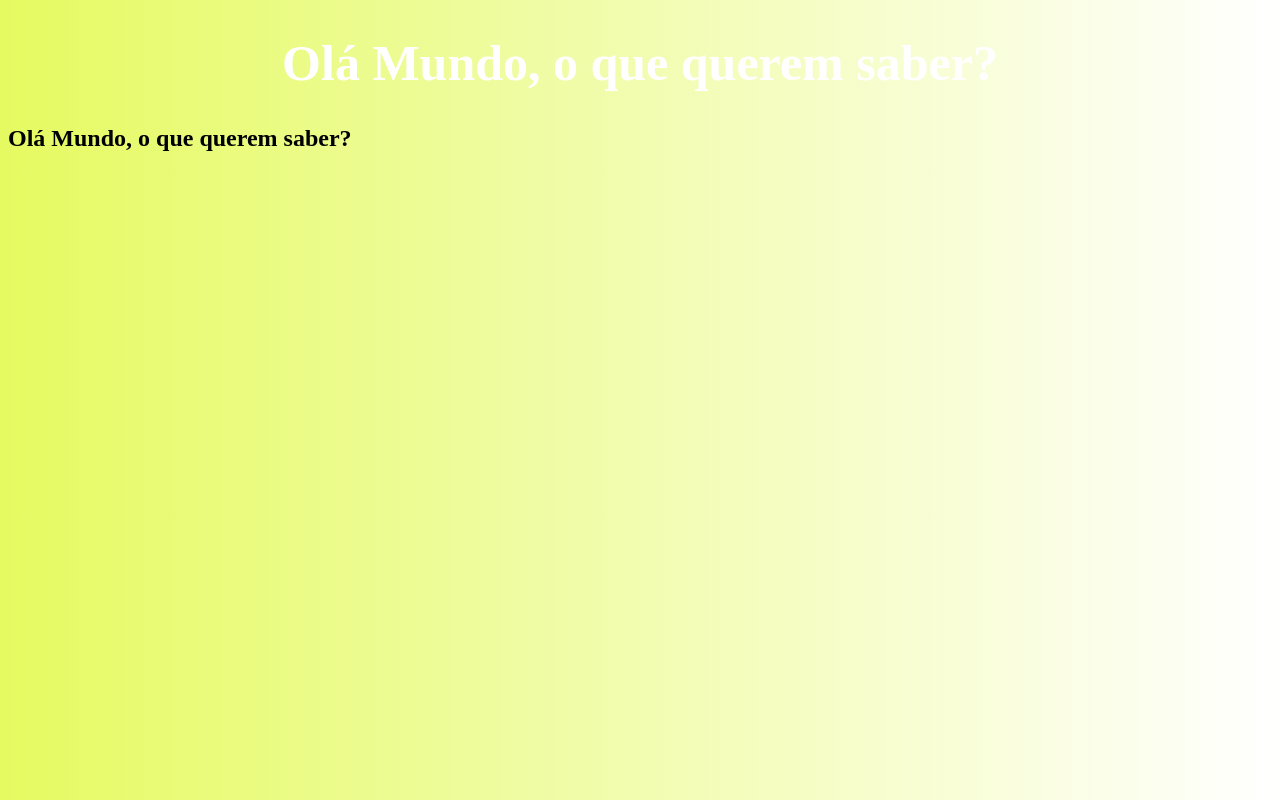
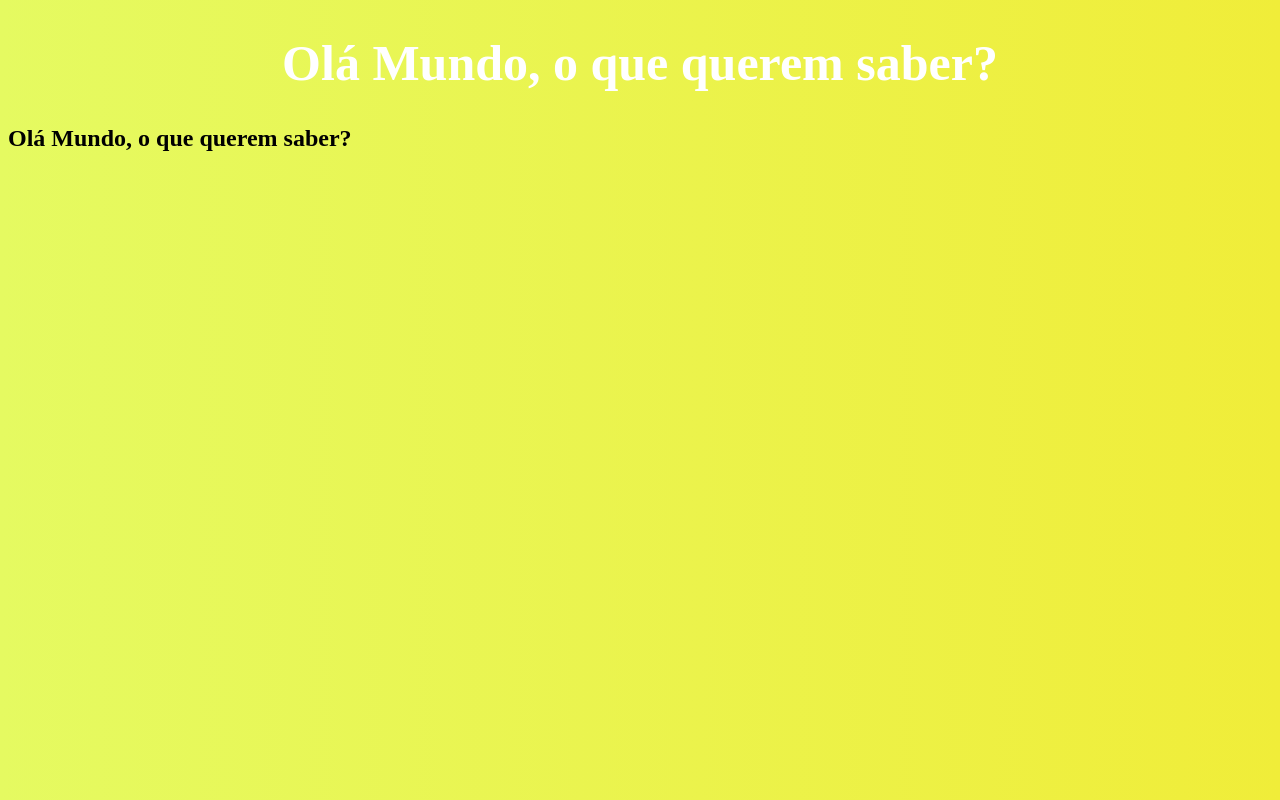
Before and after one commit to heloiisssa/diztudosobretudo, a plain HTML site: page index.html in a window 1280 px wide. Drawn offline with Linux system fonts and the light colour scheme.

Commit message:
salv color

```diff
--- a/style.css
+++ b/style.css
@@ -1,6 +1,6 @@
 body {
     background-color: #e5fa61;
-background-image: linear-gradient(90deg, #e5fa61 0%, #ffffff 100%);
+background-image: linear-gradient(90deg, #e5fa61 0%, #f0ed39 100%);
 }
 
 h1 {
```
